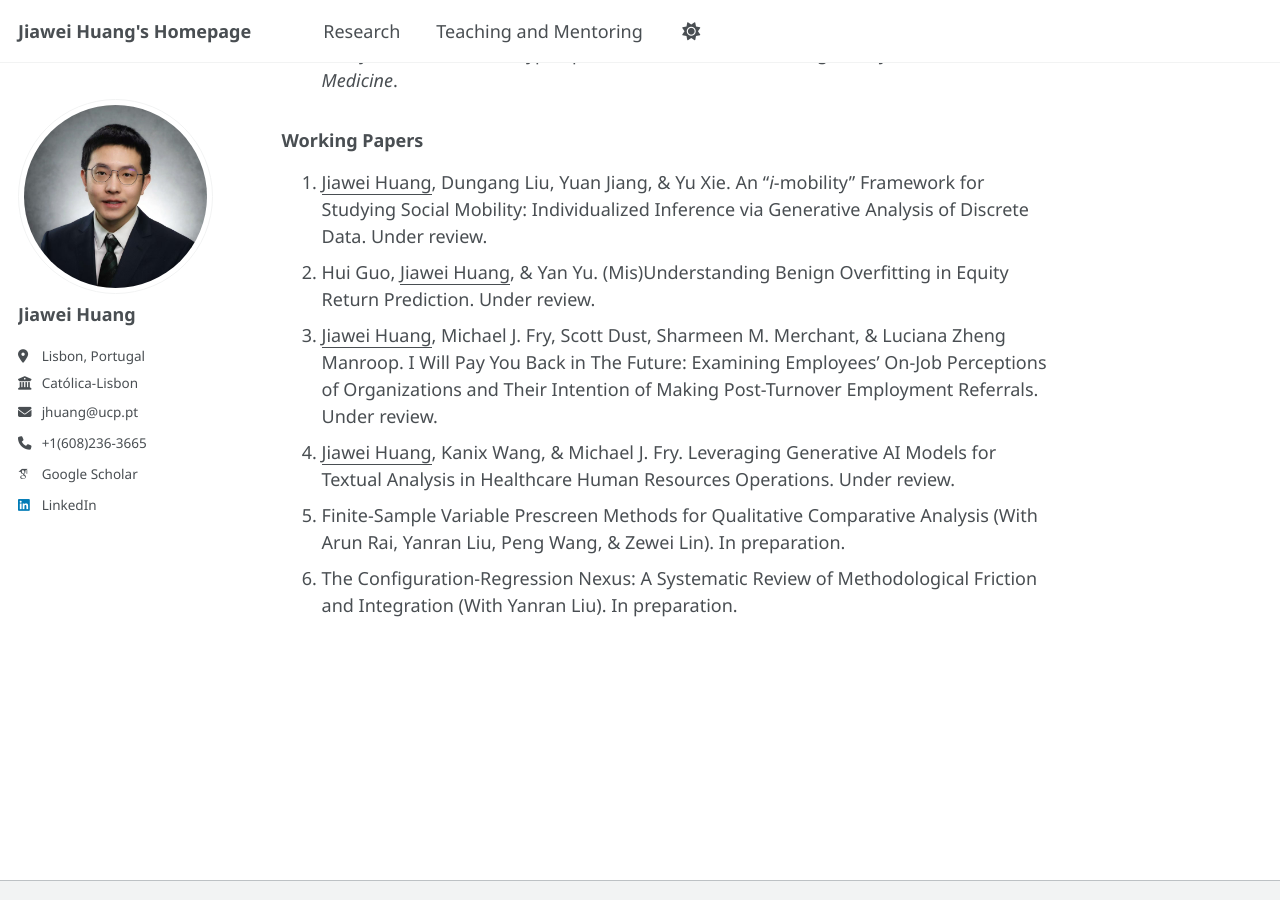
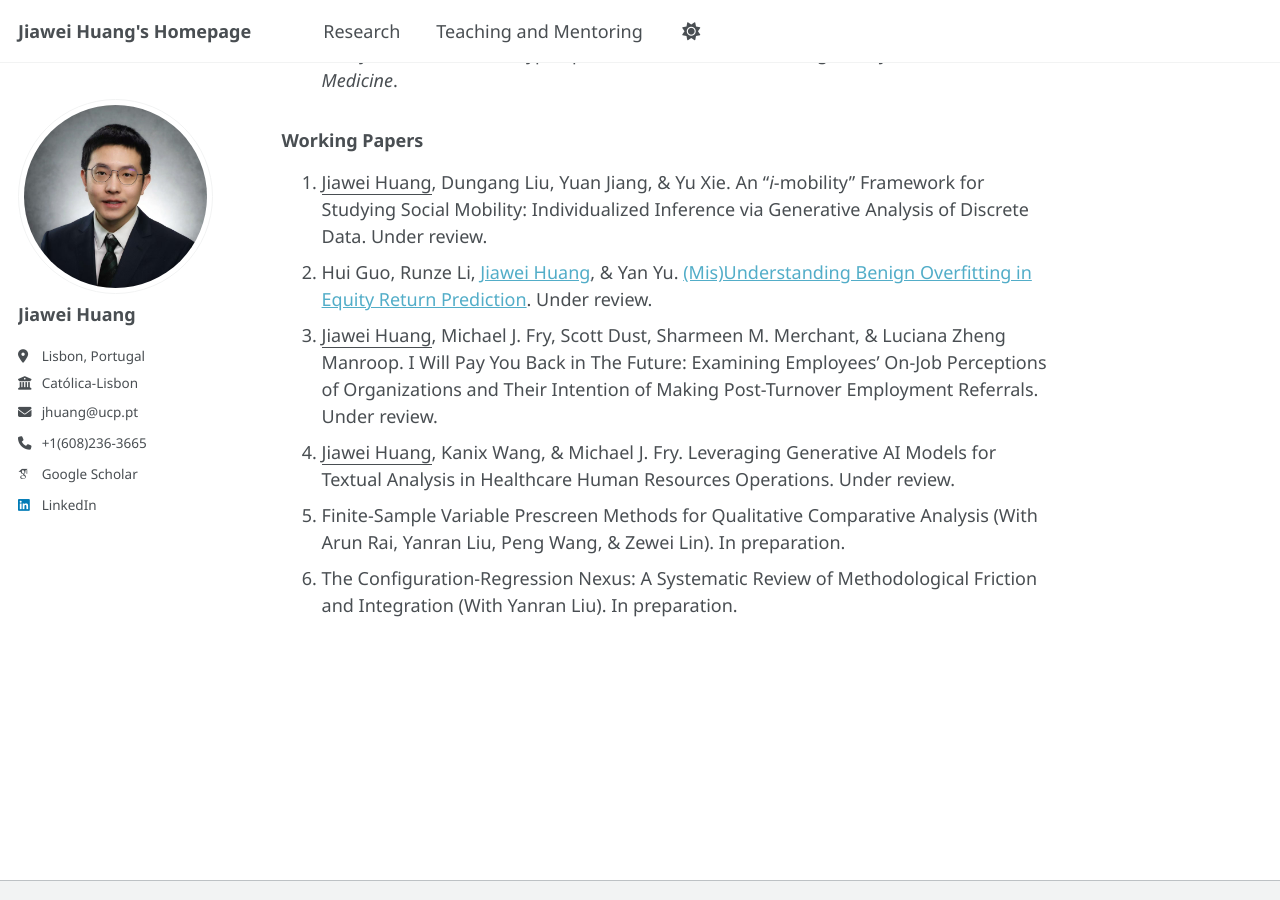
Before and after one commit to Jiawei98/Jiawei98.github.io, a Jekyll site: the page built from _pages/research.md, in a window 1280 px wide and 900 px high, scrolled down 411 px. Built offline with Jekyll 4.4.1, drawn with Linux system fonts in a browser that asks for light colours; some web fonts are replaced; a script that is not in the unit is left out.

Commit message:
Update research.md

```diff
--- a/_pages/research.md
+++ b/_pages/research.md
@@ -11,7 +11,7 @@ author_profile: true
 
 ### Working Papers
 4. <u>Jiawei Huang</u>, Dungang Liu, Yuan Jiang, & Yu Xie. An "*i*-mobility" Framework for Studying Social Mobility: Individualized Inference via Generative Analysis of Discrete Data. Under review.
-5. Hui Guo, <u>Jiawei Huang</u>, & Yan Yu. (Mis)Understanding Benign Overfitting in Equity Return Prediction. Under review.
+5. Hui Guo, Runze Li, [Jiawei Huang](#), & Yan Yu. [(Mis)Understanding Benign Overfitting in Equity Return Prediction](https://papers.ssrn.com/sol3/papers.cfm?abstract_id=5489967). Under review.
 6. <u>Jiawei Huang</u>, Michael J. Fry, Scott Dust, Sharmeen M. Merchant, & Luciana Zheng Manroop. I Will Pay You Back in The Future: Examining Employees' On-Job Perceptions of Organizations and Their Intention of Making Post-Turnover Employment Referrals. Under review.
 7. <u>Jiawei Huang</u>, Kanix Wang, & Michael J. Fry. Leveraging Generative AI Models for Textual Analysis in Healthcare Human Resources Operations. Under review.
 8. Finite-Sample Variable Prescreen Methods for Qualitative Comparative Analysis (With Arun Rai, Yanran Liu, Peng Wang, & Zewei Lin). In preparation.
```
